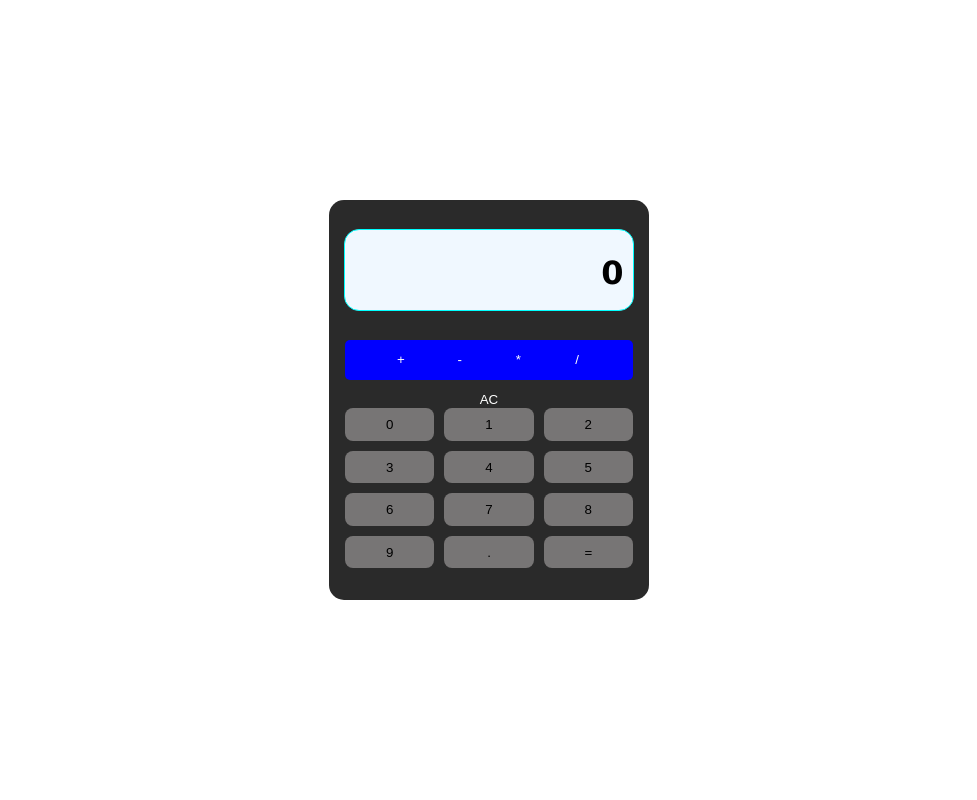
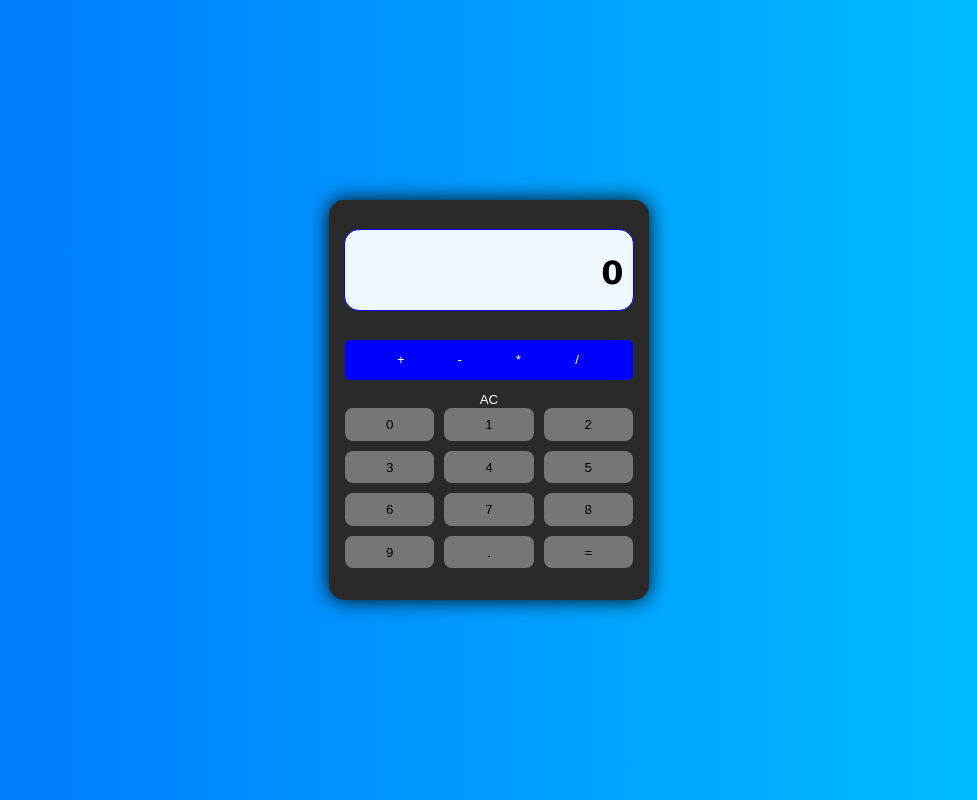
Before and after one commit to DavideDaCol/simple-calculator, a plain HTML site: page simple-calculator/index.html in a window 1280 px wide. Shown: the whole page, without its empty margins (151-1128 px from the left). Drawn offline with Linux system fonts and the light colour scheme; a web font is replaced by a local one.

Commit message:
add background gradient

```diff
--- a/simple-calculator/style.css
+++ b/simple-calculator/style.css
@@ -1,6 +1,9 @@
 body{
+  background-image: linear-gradient(to right, #0072ff, #00c6ff);
   margin: 0;
   padding: 0;
+  width: 100vw;
+  height: 100vh;
 }
 
 #content-wrap{
@@ -22,6 +25,7 @@ body{
   height: 100%;
   background-color: #2a2a2a;
   border-radius: 15px;
+  box-shadow: 0 0 20px rgb(8, 8, 8);
 }
 
 #screen{
@@ -29,7 +33,7 @@ body{
   height: 20%;
   margin: 0 auto;
   background-color: aliceblue;
-  border:1px solid aqua;
+  border:1px solid blue;
   border-radius: 15px;
   display: grid;
   align-items: center; /* Vertically centers the child */
```
